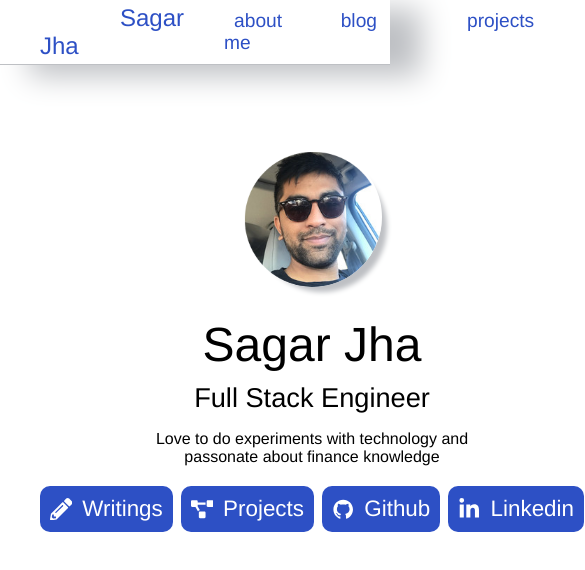
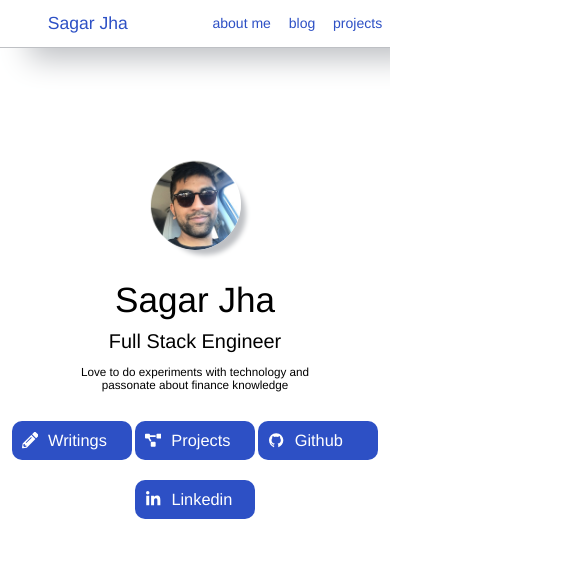
Before and after one commit to sagarjhaa/sagarjha.me, a Gatsby site: page / in a window 390 px wide. Shown: the top 570 px of the page, 585 px wide, since content can reach past the window. Built offline with nearby package versions, Linux system fonts and the light colour scheme; Gatsby itself is replaced by a stand-in of ours.

Commit message:
Fix display for mobile layout

```diff
--- a/src/components/layout.js
+++ b/src/components/layout.js
@@ -15,7 +15,7 @@ const Layout = ({ children }) => {
     <>
       <Navbar />
       <div className='container'>
-        <main class='main'>
+        <main className='main'>
           {children}
         </main>
       </div>
--- a/src/components/layout.scss
+++ b/src/components/layout.scss
@@ -39,5 +39,9 @@
       color: rgba(0, 0, 0, 0.54);
       margin: 0;
     }
+
+    &__content {
+      text-align: justify;
+    }
   }
 }
--- a/src/globals/_base.scss
+++ b/src/globals/_base.scss
@@ -21,7 +21,6 @@ body {
   min-height: calc(100vh - 97px);
   width: 560px;
   margin: auto;
-  padding: 2em;
 }
 
 .navbar {
@@ -41,7 +40,7 @@ body {
   a {
     color: $primary-color;
     text-decoration: none;
-    margin: 0px 80px;
+    margin: 0px 2vw;
   }
 
   &-left {
@@ -49,14 +48,9 @@ body {
   }
 
   &-right {
-    display: block;
     margin-left: auto;
-    display: block;
     font-size: 1.2em;
 
-    li {
-      display: block;
-    }
     a {
       color: $primary-color;
       margin-left: 10px;
@@ -68,6 +62,7 @@ body {
   // border: 1px solid red;
   font-weight: 400;
   color: $black;
+  margin-top: 50px;
 
   > section {
     // border: 1px solid red;
@@ -108,6 +103,7 @@ body {
     font-size: 1.4em;
     display: flex;
     justify-content: space-evenly;
+    flex-wrap: wrap;
 
     .link-button {
       background-color: $primary-color;
@@ -117,6 +113,8 @@ body {
       text-decoration-color: #fff;
       color: $white;
       display: flex;
+      margin: 10px auto;
+      min-width: 100px;
 
       &:hover {
         background-color: #f1f1f1;
@@ -134,6 +132,36 @@ body {
     }
   }
 }
+
+@media only screen and (max-width: 600px) {
+  body {
+    font-size: 3vw;
+  }
+  .container {
+    width: 100%;
+  }
+  .main {
+    padding: 10px;
+  }
+}
+
+@media only screen and (max-width: 600px) {
+  .container {
+    width: 100vw;
+  }
+}
+
+/* Small devices (portrait tablets and large phones, 600px and up) */
+// @media only screen and (min-width: 600px) {...}
+
+// /* Medium devices (landscape tablets, 768px and up) */
+// @media only screen and (min-width: 768px) {...}
+
+// /* Large devices (laptops/desktops, 992px and up) */
+// @media only screen and (min-width: 992px) {...}
+
+// /* Extra large devices (large laptops and desktops, 1200px and up) */
+// @media only screen and (min-width: 1200px) {...}
 
 // @media (min-width: 960px) {
 //   .container {
--- a/src/globals/_variables.scss
+++ b/src/globals/_variables.scss
@@ -24,3 +24,30 @@ h6 {
 a {
   text-decoration: none;
 }
+
+.gatsby-highlight pre[class*="language-"].line-numbers {
+  padding-left: 2.8em;
+}
+
+/**
+ * If you only want to use line numbering
+ */
+
+.gatsby-highlight {
+  border-radius: 1.3em;
+  border: none;
+  padding: 10px;
+  // margin: 0.5em 0;
+  // padding: 1em;
+  // overflow: auto;
+}
+
+.gatsby-highlight pre[class*="language-"] {
+  border: none;
+  padding: 20px;
+  &.line-numbers {
+    padding: 0;
+    padding-left: 2.8em;
+    overflow: initial;
+  }
+}
--- a/src/pages/index.js
+++ b/src/pages/index.js
@@ -1,44 +1,42 @@
 import React from "react"
-import { Link } from "gatsby"
-
 import Layout from "../components/layout"
 import Image from "../components/image"
 import SEO from "../components/seo"
 import { FaPencilAlt, FaProjectDiagram } from "react-icons/fa";
 import { AiOutlineGithub } from "react-icons/ai";
 import { FaLinkedinIn } from "react-icons/fa";
-import { GrProjects } from "react-icons/gr";
+
 
 
 const IndexPage = () => (
   <Layout>
     <SEO title="Home" />
-    <section class='intro'>
+    <section className='intro'>
       <Image className='main-image' />
       <h1 className='full-name'>Sagar Jha</h1>
       <h3 className='position'>Full Stack Engineer</h3>
       <p className='tag-line'>Love to do experiments with technology and <br />passonate about finance knowledge</p>
       <div className='button-container'>
         <a className='link-button' href='/blog'>
-          <span class='link-button-symbol'>
+          <span className='link-button-symbol'>
             <FaPencilAlt />
             Writings
           </span>
         </a>
-        <a className='link-button'>
-          <span class='link-button-symbol'>
+        <a className='link-button' href='/projects'>
+          <span className='link-button-symbol'>
             <FaProjectDiagram />
             Projects
           </span>
         </a>
-        <a className='link-button' target='_blank' href='https://github.com/sagarjhaa'>
-          <span class='link-button-symbol'>
+        <a className='link-button' target='_blank' rel="noopener noreferrer" href='https://github.com/sagarjhaa'>
+          <span className='link-button-symbol'>
             <AiOutlineGithub />
           Github
           </span>
         </a>
-        <a className='link-button' target='_blank' href='https://www.linkedin.com/in/sagarjhaa/'>
-          <span class='link-button-symbol'>
+        <a className='link-button' target='_blank' rel="noopener noreferrer" href='https://www.linkedin.com/in/sagarjhaa/'>
+          <span className='link-button-symbol'>
             <FaLinkedinIn />
           Linkedin
           </span>
--- a/src/pages/projects.js
+++ b/src/pages/projects.js
@@ -1,5 +1,4 @@
 import React from "react"
-import { Link } from "gatsby"
 
 import Layout from "../components/layout"
 import SEO from "../components/seo"
```
Also changed, not shown: src/templates/blog-post.js (+7 -3 lines).
